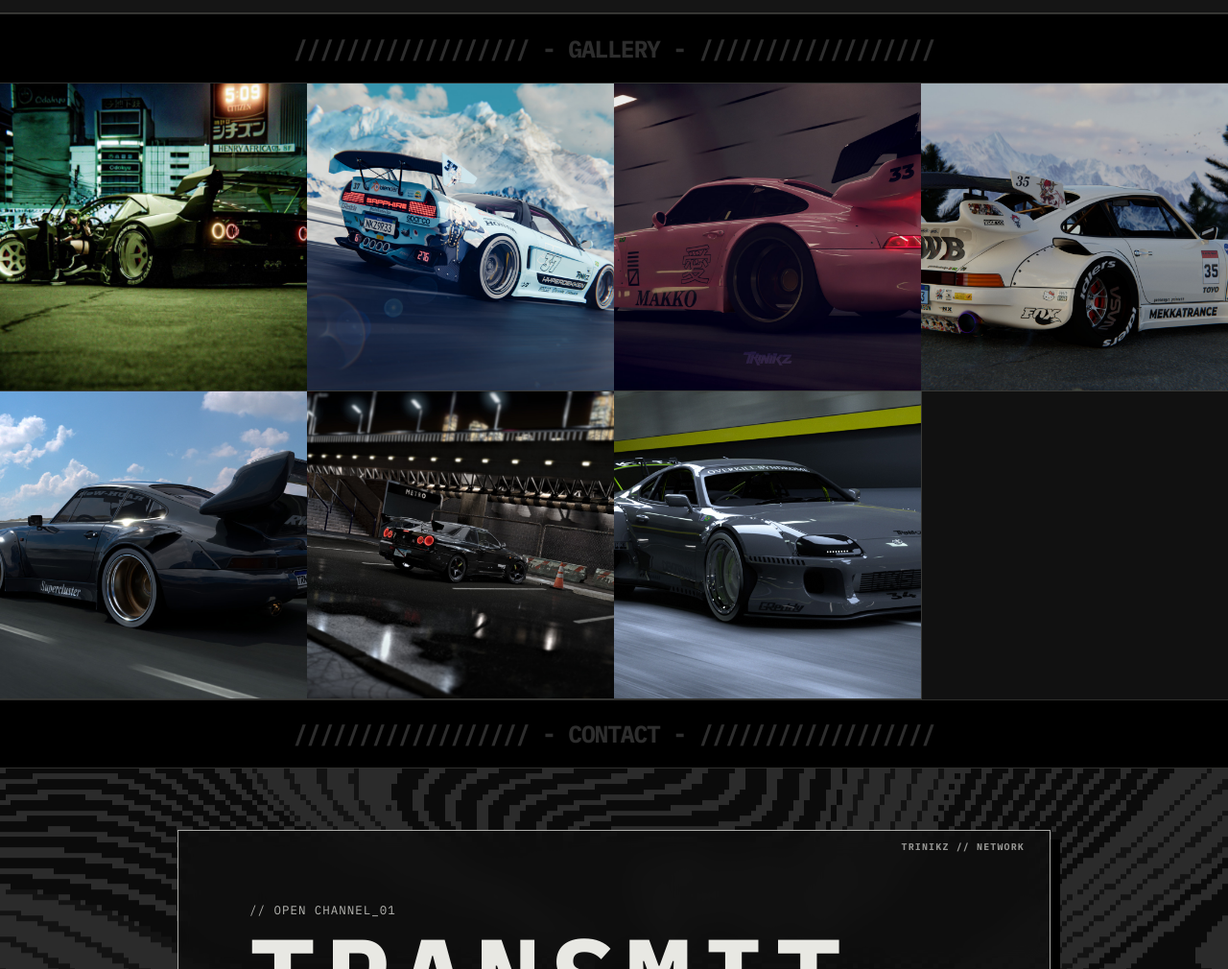
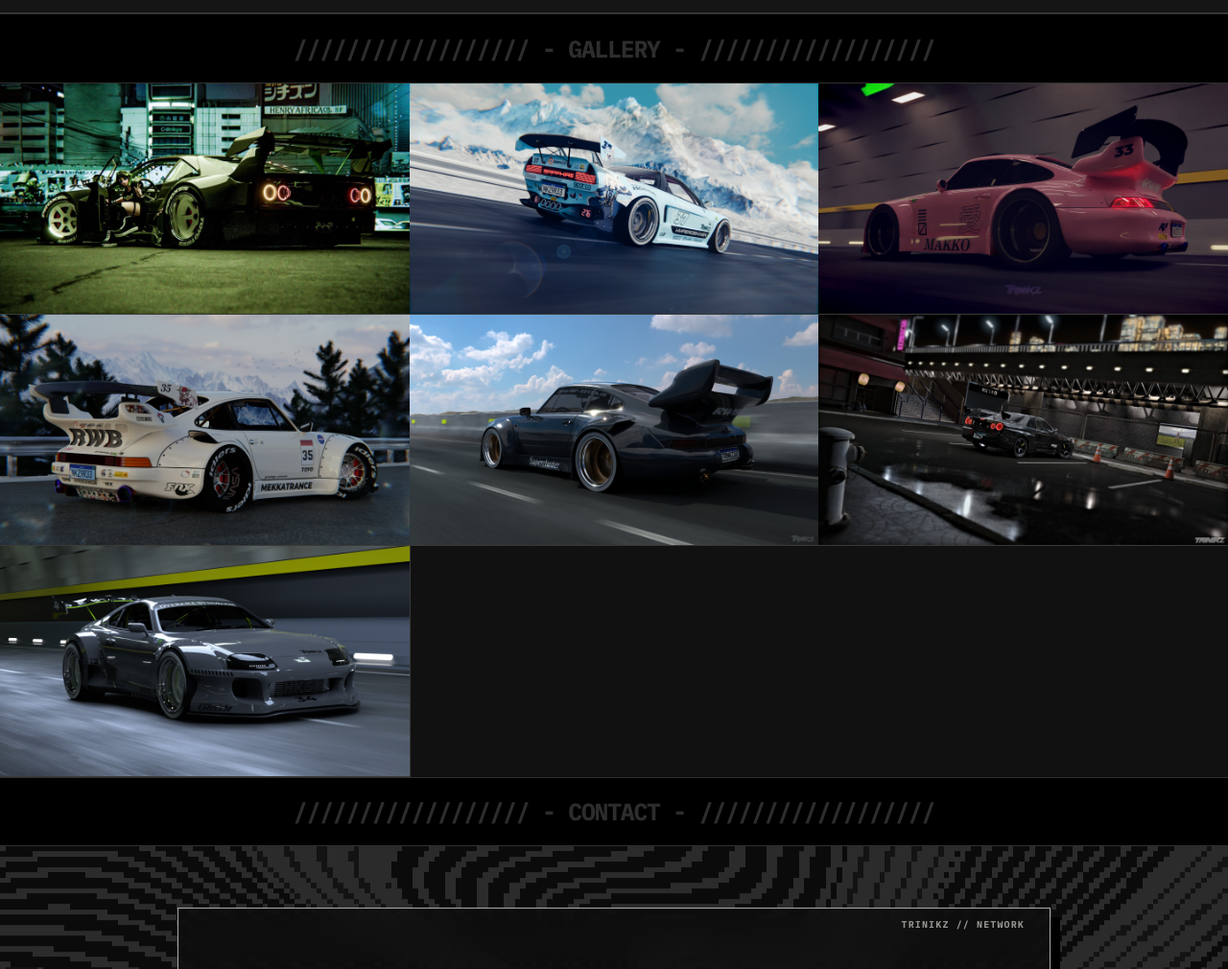
Before and after one commit to TRINIKZ/mekkatrance, a plain HTML site: page index.html in a window 1280 px wide. Shown: the part 2788-3798 px from the top of the page at 96% size. Drawn offline with Linux system fonts and the light colour scheme; animation ran at ten frames a second.

Commit message:
Add files via upload

```diff
--- a/css/style.css
+++ b/css/style.css
@@ -1821,6 +1821,9 @@ body *:not(#titlemain):not(#container-mid-p) {
 .about-columns .about-right { max-width: none; }
 .about-columns .about-right h1 { font-size: clamp(1.25rem, 2.6vw, 2.15rem); }
 
+.stl-zone-grid { grid-template-columns: repeat(3, minmax(0, 1fr)); }
+.stl-zone-grid img { aspect-ratio: 16 / 9; }
+
 .about-project-mark {
   width: 136px;
   height: 136px;
@@ -1839,3 +1842,7 @@ body *:not(#titlemain):not(#container-mid-p) {
   .about-columns { grid-template-columns: 1fr; }
   .about-columns .about-content { min-height: 0; }
 }
+
+@media (max-width: 600px) {
+  .stl-zone-grid { grid-template-columns: repeat(2, minmax(0, 1fr)); }
+}
```
